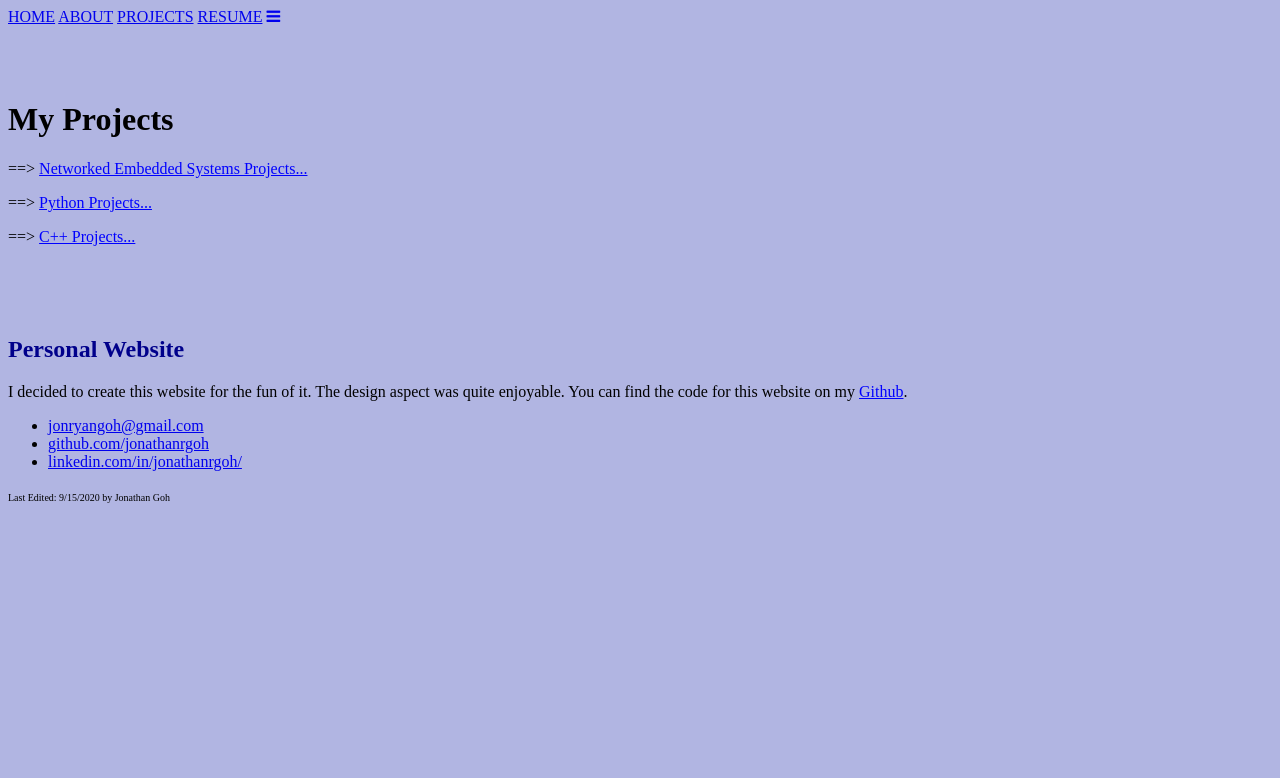
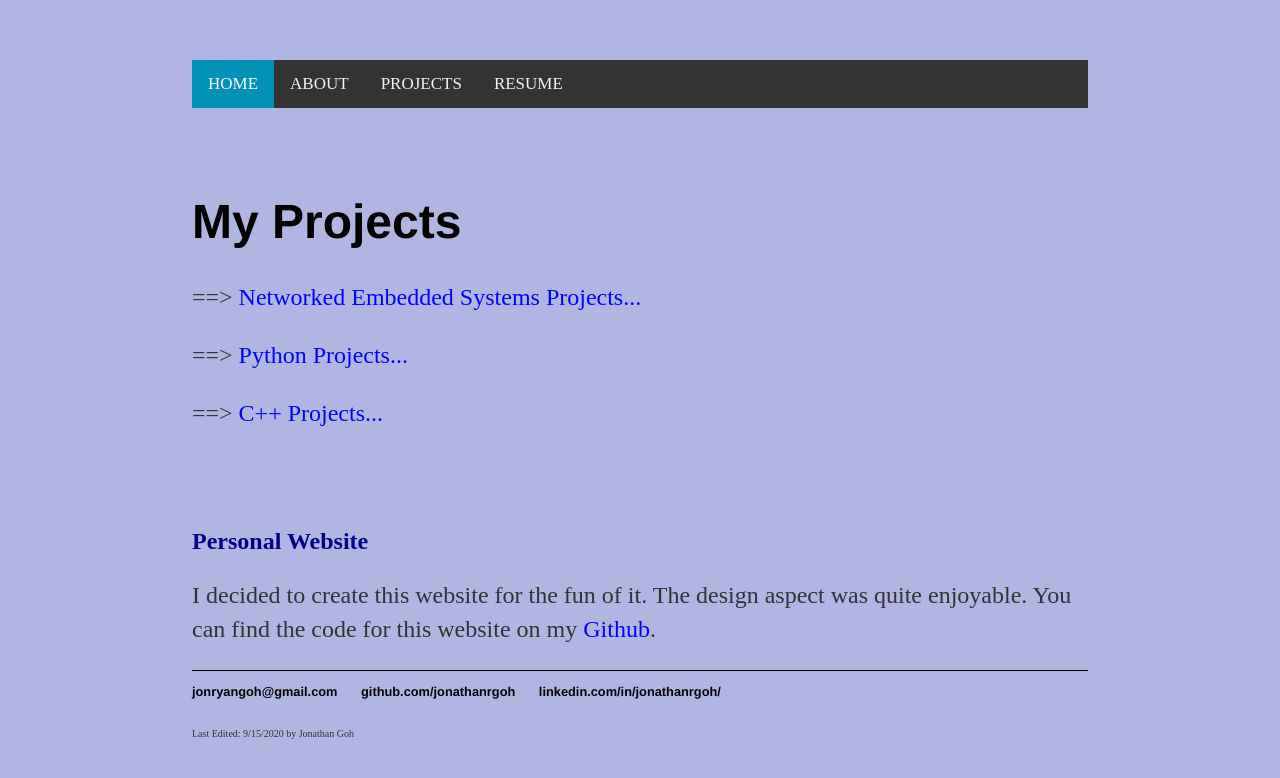
Before and after one commit to jonathanrgoh/jonathanrgoh.github.io, a Jekyll site: the page built from projects/index.html, in a window 1280 px wide. Shown: the top 778 px of the page. Built offline with Jekyll 4.4.1, drawn with Linux system fonts in a browser that asks for light colours.

Commit message:
Update index.html

```diff
--- a/projects/index.html
+++ b/projects/index.html
@@ -1,36 +1,12 @@
-<!DOCTYPE html>
-<html>
-
-	<body style="background-color:rgb(177, 181, 226);">
-
-		<head>
-			<meta property="og:image" content="\images\home\jonBitmoji.jpg" />
-			<title>{{ page.title }}</title>
-			<!-- link to main stylesheet -->
-			<link href="css/main.css" rel="stylesheet" type="text/css">
-
-		</head>
-	<body>
-
-
-<!-- Load an icon library to show a hamburger menu (bars) on small screens -->
-<link rel="stylesheet" href="https://cdnjs.cloudflare.com/ajax/libs/font-awesome/4.7.0/css/font-awesome.min.css">
-
-<div class="topnav" id="myTopnav">
-  <a href="/" class="active">HOME</a>
-  <a href="/about">ABOUT</a>
-  <a href="/projects">PROJECTS</a>
-  <a href="/resume">RESUME</a>
-  <a href="javascript:void(0);" class="icon" onclick="myFunction()">
-    <i class="fa fa-bars"></i>
-  </a>
-</div>
+---
+layout: default
+title: My Projects
+---
 
 
 <div class="blurb">
 	<br><br><br>
 	<h1>My Projects</h1>
-
 
 		<p>==>  <a href="/projects/Embedded_Projects" style="color:blue;">Networked Embedded Systems Projects...</a></p>
 		<p>==>  <a href="/projects/pythonProjects" style="color:blue;">Python Projects...</a></p>
@@ -42,18 +18,3 @@
 		<p>I decided to create this website for the fun of it. The design aspect was quite enjoyable. You can find the code for this website on my <a href="https://github.com/jonathanrgoh/jonathanrgoh.github.io" style="color:blue;">Github</a>.</p>
 
 </div><!-- /.blurb -->
-
-		    <footer>
-
-            <ul>
-            <li><a href="mailto:jonryangoh@gmail.com">jonryangoh@gmail.com</a></li>
-            <li><a href="https://github.com/jonathanrgoh">github.com/jonathanrgoh</a></li>
-        <li><a href="https://www.linkedin.com/in/jonathanrgoh/">linkedin.com/in/jonathanrgoh/</a></li>
-        </ul>
-
-        <p><font size = "1">Last Edited: 9/15/2020 by Jonathan Goh</font>
-
-        </p>
-    </footer>
-
-</html>
```
